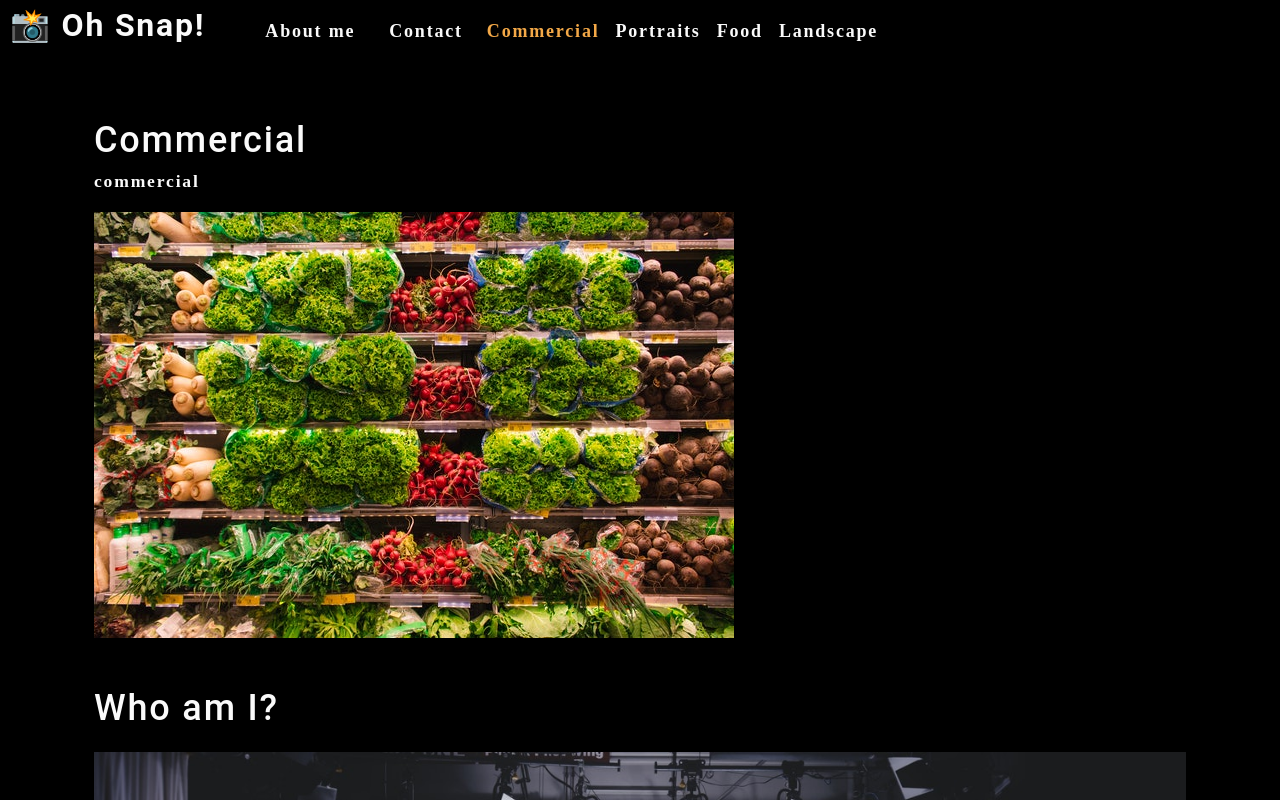
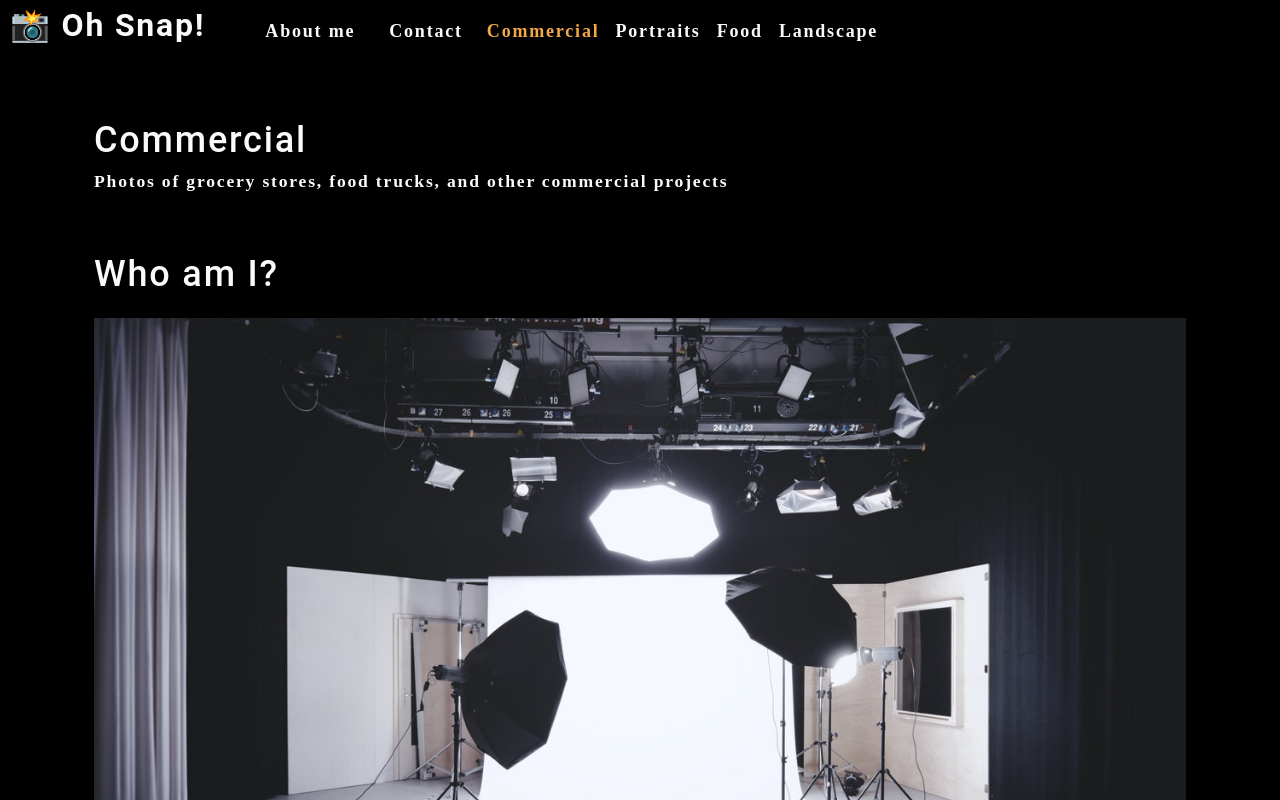
Before and after one commit to bdrawe/photo-port, a React (Create React App) app: page / in a window 1280 px wide. Shown: the top 800 px of the page. Built offline with nearby package versions, Linux system fonts and the light colour scheme.

Commit message:
photo showing bug

```diff
--- a/src/App.js
+++ b/src/App.js
@@ -4,6 +4,7 @@
 import Nav from './components/Nav';
 import About from './components/About';
 import Gallery from './components/Gallery';
+
 
 function App() {
   const [categories] = useState([
@@ -27,7 +28,7 @@
       ></Nav>
       <main>
         <div>
-          <Gallery></Gallery>
+          <Gallery currentCategory={currentCategory}></Gallery>
           <About></About>
         </div>
       </main>
--- a/src/components/Gallery/index.js
+++ b/src/components/Gallery/index.js
@@ -1,25 +1,16 @@
 import React from 'react';
+import PhotoList from '../PhotoList';
 import { capitalizeFirstLetter } from '../../utils/helpers';
-import photo from '../../assets/small/commercial/0.jpg';
 
-function Gallery(props) {
-    const currentCategory = {
-        name:"commercial",
-        description: "Photos of grocery stores, food trucks, and other commercial projects",
-    };
-    return(
-       <section>
-        <h1>{capitalizeFirstLetter(currentCategory.name)}</h1>
-        <p>{currentCategory.name}</p>
-        <div>
-            <img
-               src={photo}
-               alt="commercial Example"
-               clasName="img-thumbnail mx-1"
-            />
-        </div>
-       </section>
-    );
+function Gallery({ currentCategory }) {
+  const { name, description } = currentCategory;
+  return (
+    <section>
+      <h1 data-testid="h1tag">{capitalizeFirstLetter(name)}</h1>
+      <p>{description}</p>
+      <PhotoList categoory={currentCategory.name}  />
+    </section>
+  );
 }
 
 export default Gallery;
--- /dev/null
+++ b/src/components/PhotoList/index.js
@@ -0,0 +1,122 @@
+import React, { useState } from 'react';
+
+
+const PhotoList = ({ category }) => {
+
+  const [photos] = useState([
+    {
+      name: 'Grocery aisle',
+      category: 'commercial',
+      description: 'Lorem ipsum dolor sit amet, consectetur adipiscing elit. Nunc ultricie',
+    },
+    {
+      name: 'Grocery booth',
+      category: 'commercial',
+      description: 'Lorem ipsum dolor sit amet, consectetur adipiscing elit. Nunc ultricie',
+    },
+    {
+      name: 'Building exterior',
+      category: 'commercial',
+      description: 'Lorem ipsum dolor sit amet, consectetur adipiscing elit. Nunc ultricie',
+    },
+    {
+      name: 'Restaurant table',
+      category: 'commercial',
+      description: 'Lorem ipsum dolor sit amet, consectetur adipiscing elit. Nunc ultricie',
+    },
+    {
+      name: 'Cafe interior',
+      category: 'commercial',
+      description: 'Lorem ipsum dolor sit amet, consectetur adipiscing elit. Nunc ultricie',
+    },
+    {
+      name: 'Cat green eyes',
+      category: 'portraits',
+      description: 'Lorem ipsum dolor sit amet, consectetur adipiscing elit. Nunc ultricie',
+    },
+    {
+      name: 'Green parrot',
+      category: 'portraits',
+      description: 'Lorem ipsum dolor sit amet, consectetur adipiscing elit. Nunc ultricie',
+    },
+    {
+      name: 'Yellow macaw',
+      category: 'portraits',
+      description: 'Lorem ipsum dolor sit amet, consectetur adipiscing elit. Nunc ultricie',
+    },
+    {
+      name: 'Pug smile',
+      category: 'portraits',
+      description: 'Lorem ipsum dolor sit amet, consectetur adipiscing elit. Nunc ultricie',
+    },
+    {
+      name: 'Pancakes',
+      category: 'food',
+      description: 'Lorem ipsum dolor sit amet, consectetur adipiscing elit. Nunc ultricie',
+    },
+    {
+      name: 'Burrito',
+      category: 'food',
+      description: 'Lorem ipsum dolor sit amet, consectetur adipiscing elit. Nunc ultricie',
+    },
+    {
+      name: 'Scallop pasta',
+      category: 'food',
+      description: 'Lorem ipsum dolor sit amet, consectetur adipiscing elit. Nunc ultricie',
+    },
+    {
+      name: 'Burger',
+      category: 'food',
+      description: 'Lorem ipsum dolor sit amet, consectetur adipiscing elit. Nunc ultricie',
+    },
+    {
+      name: 'Fruit bowl',
+      category: 'food',
+      description: 'Lorem ipsum dolor sit amet, consectetur adipiscing elit. Nunc ultricie',
+    },
+    {
+      name: 'Green river',
+      category: 'landscape',
+      description: 'Lorem ipsum dolor sit amet, consectetur adipiscing elit. Nunc ultricie',
+    },
+    {
+      name: 'Docks',
+      category: 'landscape',
+      description: 'Lorem ipsum dolor sit amet, consectetur adipiscing elit. Nunc ultricie',
+    },
+    {
+      name: 'Panoramic village by sea',
+      category: 'landscape',
+      description: 'Lorem ipsum dolor sit amet, consectetur adipiscing elit. Nunc ultricie',
+    },
+    {
+      name: 'Domestic landscape',
+      category: 'landscape',
+      description: 'Lorem ipsum dolor sit amet, consectetur adipiscing elit. Nunc ultricie',
+    },
+    {
+      name: 'Park bench',
+      category: 'landscape',
+      description: 'Lorem ipsum dolor sit amet, consectetur adipiscing elit. Nunc ultricie',
+    },
+  ]);
+
+  const currentPhotos = photos.filter((photo) => photo.category === category);
+
+  return (
+    <div>
+      <div className="flex-row">
+        {currentPhotos.map((image, i) => (
+          <img
+            src={require(`../../assets/small/${category}/${i}.jpg`).default}
+            alt={image.name}
+            className="img-thumbnail mx-1"
+            key={image.name}
+          />
+        ))}
+      </div>
+    </div>
+  );
+};
+
+export default PhotoList;
```
Also changed, not shown: 1 other file (tests, documents, lock files or other folders).
